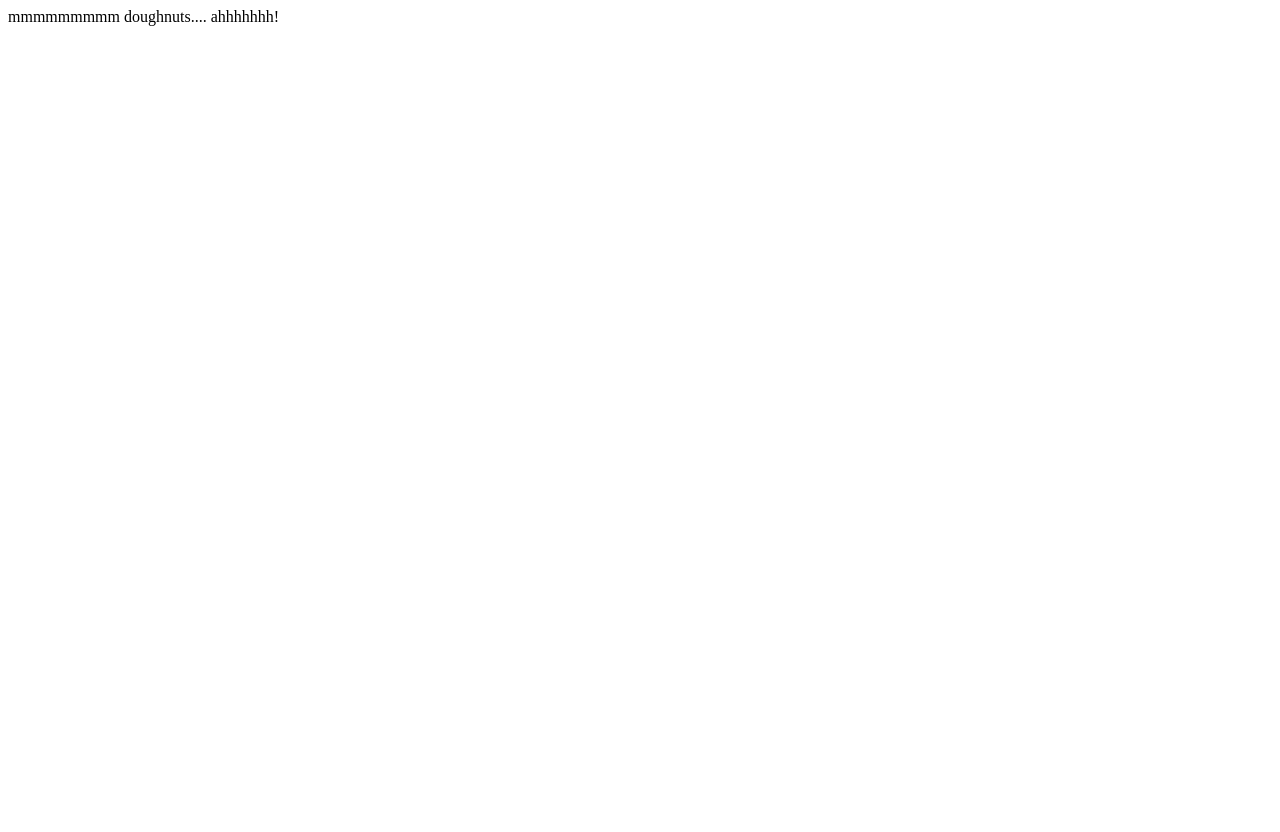
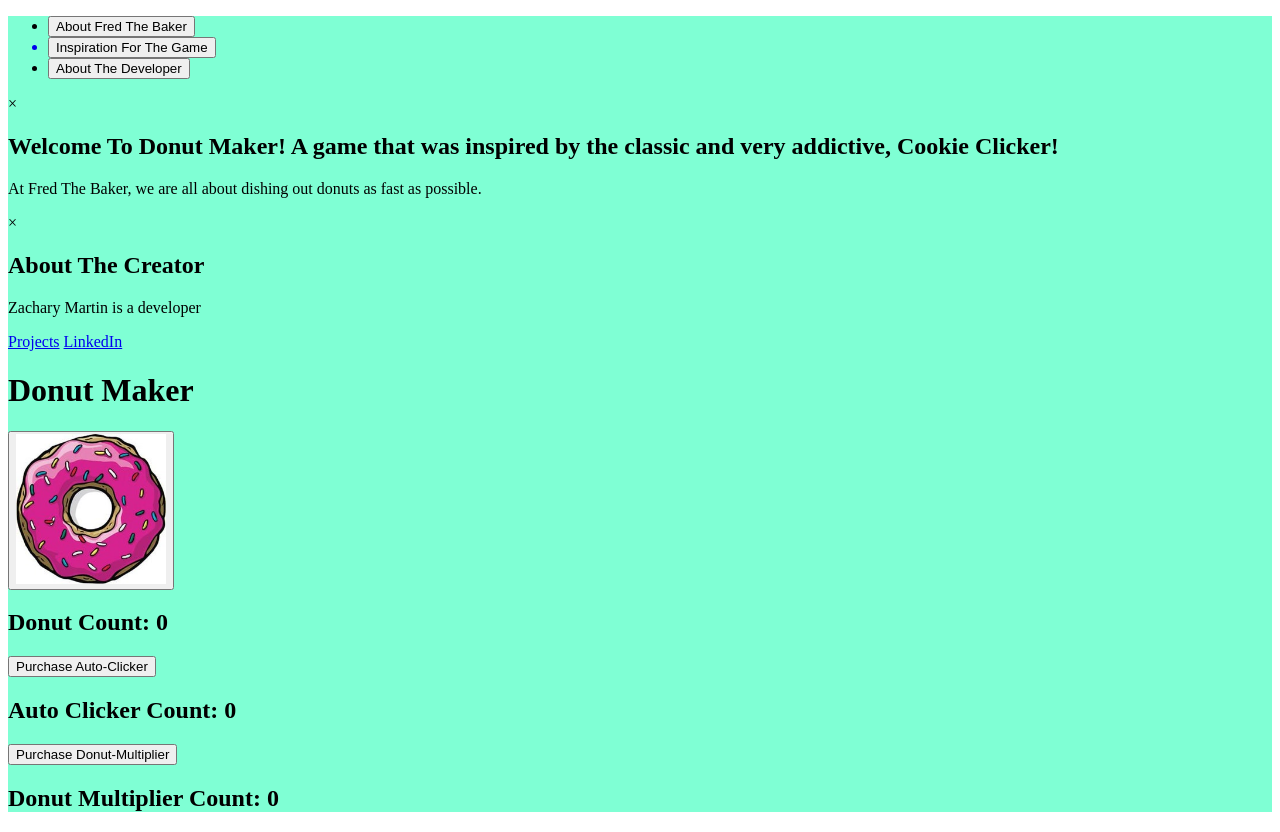
Before and after one commit to 2022-April-Java-PT-Classroom/donut-clicker-zm102905, a website built with Parcel: page index.html in a window 1280 px wide. Before the commit the page ends 800 px from the top, so only its background shows below. Built offline with nearby package versions, Linux system fonts and the light colour scheme.

Commit message:
created html, added donut jpg as button. Links to inspiration and social media included!

```diff
--- a/index.html
+++ b/index.html
@@ -4,10 +4,51 @@
     <meta charset="UTF-8" />
     <meta http-equiv="X-UA-Compatible" content="IE=edge" />
     <meta name="viewport" content="width=device-width, initial-scale=1.0" />
+    <link rel="stylesheet" href="style.css">
     <title>Donut Clicker</title>
   </head>
   <body>
-    <div class="container"></div>
-    <script src="./index.js"></script>
+    <div class="container">
+      <header>
+          <nav>
+              <ul>
+                <li><button class="about__company">About Fred The Baker</button></li>
+                <a href="https://cookie-clicker.co/"><li><button class="cookie__clicker_link">Inspiration For The Game</button></li></a>
+                <li><button class="about__dev">About The Developer</button></li>
+              </ul>
+          </nav>
+      </header>
+      <div id="modal__one" class="modal__company">
+          <div class="company__modal_content">
+              <span class="close__company">&times;</span>
+              <h2>Welcome To Donut Maker! A game that was inspired by the classic and very addictive, Cookie Clicker!</h2>
+              <p>At Fred The Baker, we are all about dishing out donuts as fast as possible. </p>
+          </div>
+      </div>
+      <div id="modal__two" class="modal__developer">
+        <div class="developer__modal_content">
+          <span class="close__developer">&times;</span>
+          <h2>About The Creator</h2>
+          <p>Zachary Martin is a developer </p>
+          <a href="https://github.com/zm102905" class="gitHub"> Projects</a>
+          <a href="https://www.linkedin.com/in/zachary-d-martin/" class="linkedIn"> LinkedIn</a>
+      </div>
+      </div>
+      <h1>Donut Maker</h1>
+      <section class="main__button">
+          <button id="make__donut"><img src="donut.jpg" height="150" width="150"></button>
+      </section>
+      <section class="donut__counter">
+          <h2>Donut Count<span id="donut__count">: 0</span></h2>
+      </section>
+      <section class="auto__clickers">
+          <button id="purchase__auto_clicker">Purchase Auto-Clicker</button>
+          <h2>Auto Clicker Count<span id="auto__clicker_count">: 0</span></h2>
+      </section>
+      <section class="donut__multipliers">
+          <button id="purchase__donut_multiplier">Purchase Donut-Multiplier</button>
+          <h2>Donut Multiplier Count<span id="donut__multiplier_count">: 0</span></h2>
+      </section>
+    </div>
   </body>
 </html>
--- /dev/null
+++ b/style.css
@@ -0,0 +1,3 @@
+.container {
+    background-color:aquamarine;
+}
```
Also changed, not shown: DonutMaker.js (+9 -6 lines), donut.jpg (added).
